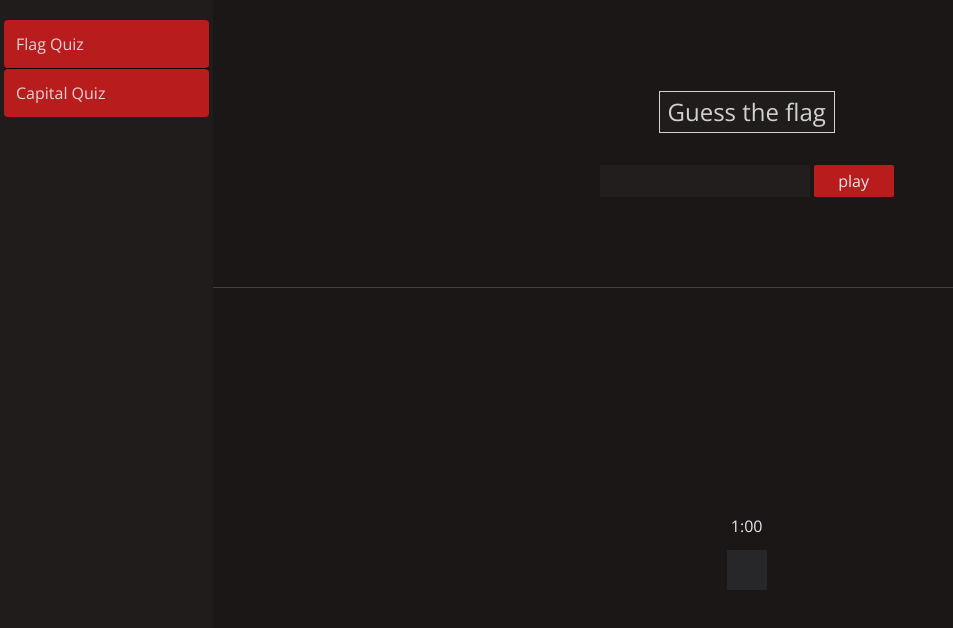
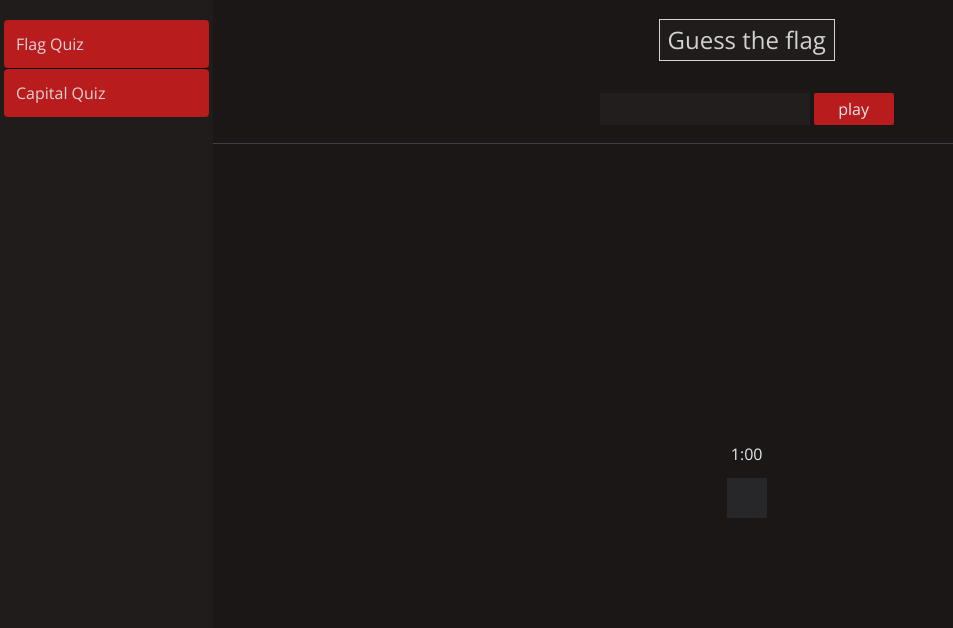
Before and after one commit to gering2/geography-quizzes, a React (Create React App) app: page / in a window 1280 px wide. Shown: the top 628 px of the page, without its empty margins (0-953 px from the left). Built offline with nearby package versions, Linux system fonts and the light colour scheme; no server answers.

Commit message:
fix  flag quiz overflow issues when resizing

```diff
--- a/src/Components/GuessInput.js
+++ b/src/Components/GuessInput.js
@@ -2,7 +2,7 @@ import React from 'react'
 
 export default function GuessInput({activeGame,showModal,handleInputChange,checkForSubmit,startGame}) {
   return (
-    <div class = "solid border-b border-zinc-700 flex flex-col items-center flex-none justify-center h-[36%]" >
+    <div class = "solid border-b border-zinc-700 flex  flex-none flex-col items-center flex-none justify-center h-36" >
       <p class="text-white bg-[#201C1C] border-opacity-80 text-opacity-80 text-2xl border border-white py-1 p-2">Guess the flag</p>
       <div class = "mt-8 flex items-center justify-center flex-row">
         <input id = 'guessInput' disabled={!activeGame} onKeyDown={(e) => {checkForSubmit(e)}} onChange ={(e) => handleInputChange(e)} class="mr-1 px-1 py-1 focus:outline-none disabled:opacity-10 p-0 mdt-auto mdb-4" ></input>
--- a/src/Screens/FlagGuess.js
+++ b/src/Screens/FlagGuess.js
@@ -136,7 +136,7 @@ export default function FlagGuess() {
   },[])
 
   return (
-    <div class="flex  basis-10/12  overflow-auto h-full flex-col bg-[#1B1717]">
+    <div class="flex  basis-10/12  overflow-y-auto h-full flex-col bg-[#1B1717]">
       <GuessInput checkForSubmit={checkForSubmit} activeGame = {activeGame} showModal={showModal} handleInputChange={handleInputChange} startGame={startGame}></GuessInput>
       <FlagGuessContent setShowModal = {setShowModal} country = {country} activeGame = {activeGame} resetScore = {resetScore} numberCorrect={numberCorrect} numberGuessed = {numberGuessed} minutesLeft={minutesLeft} secondsLeft={secondsLeft} showModal={showModal} ></FlagGuessContent>
     </div>
--- a/src/Screens/FlagGuessContent.js
+++ b/src/Screens/FlagGuessContent.js
@@ -4,7 +4,7 @@ import Score from '../Components/Score'
 import ScoreModal from '../Components/ScoreModal'
 export default function FlagGuessContent(props) {
   return (
-    <div class = " h-full grow justify-center items-center flex flex-col  ">
+    <div class = " h-full overflow-y-hidden justify-center items-center flex flex-col  ">
       {!props.showModal?<div class="mb-3 mt-4 text-gray-200">{props.minutesLeft}:{props.secondsLeft<10?'0':''}{props.secondsLeft}</div>:null}
       <Flags showModal = {props.showModal} country = {props.country}></Flags>
       {props.activeGame?<div class="mt-4" ><Score numberCorrect={props.numberCorrect} numberGuessed={props.numberGuessed}></Score></div>:null}
```
